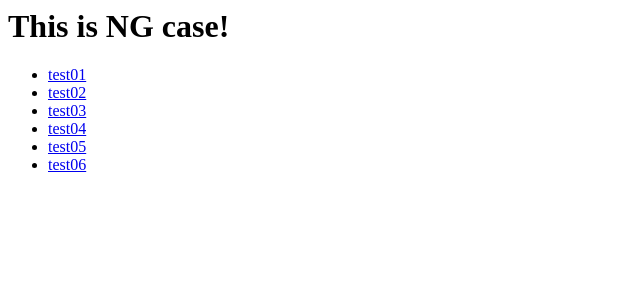
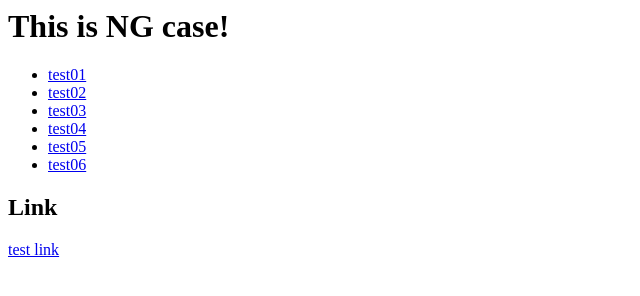
Before and after one commit to kshioz/test_web, a plain HTML site: page ng.html in a window 1280 px wide. Shown: the whole page, without its empty margins (0-640 px from the left). Drawn offline with Linux system fonts and the light colour scheme.

Commit message:
Add test link

```diff
--- a/ng.html
+++ b/ng.html
@@ -14,5 +14,8 @@
       <li><a href="https://subdomain18010818343.hmup.jp/shiozawa/dev/6" >test05</a></li>
       <li><a href="https://subdomain18010818343.hmup.jp/shiozawa/dev/7" >test06</a></li>
     </ul>
+
+    <h2>Link</h2>
+    <a href="https://kshioz.github.io/test_web/">test link</a>
   </body>
 </html>
```
